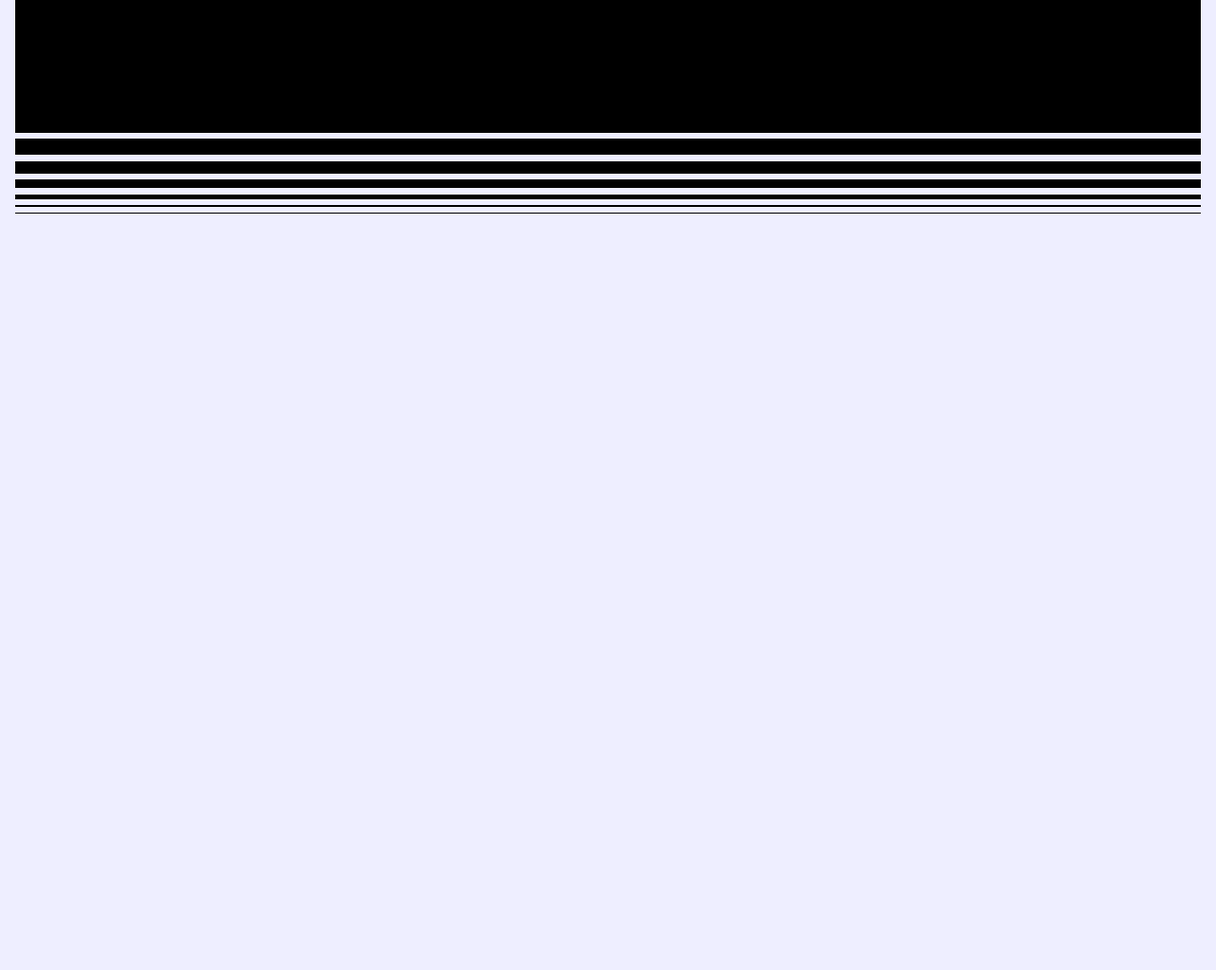
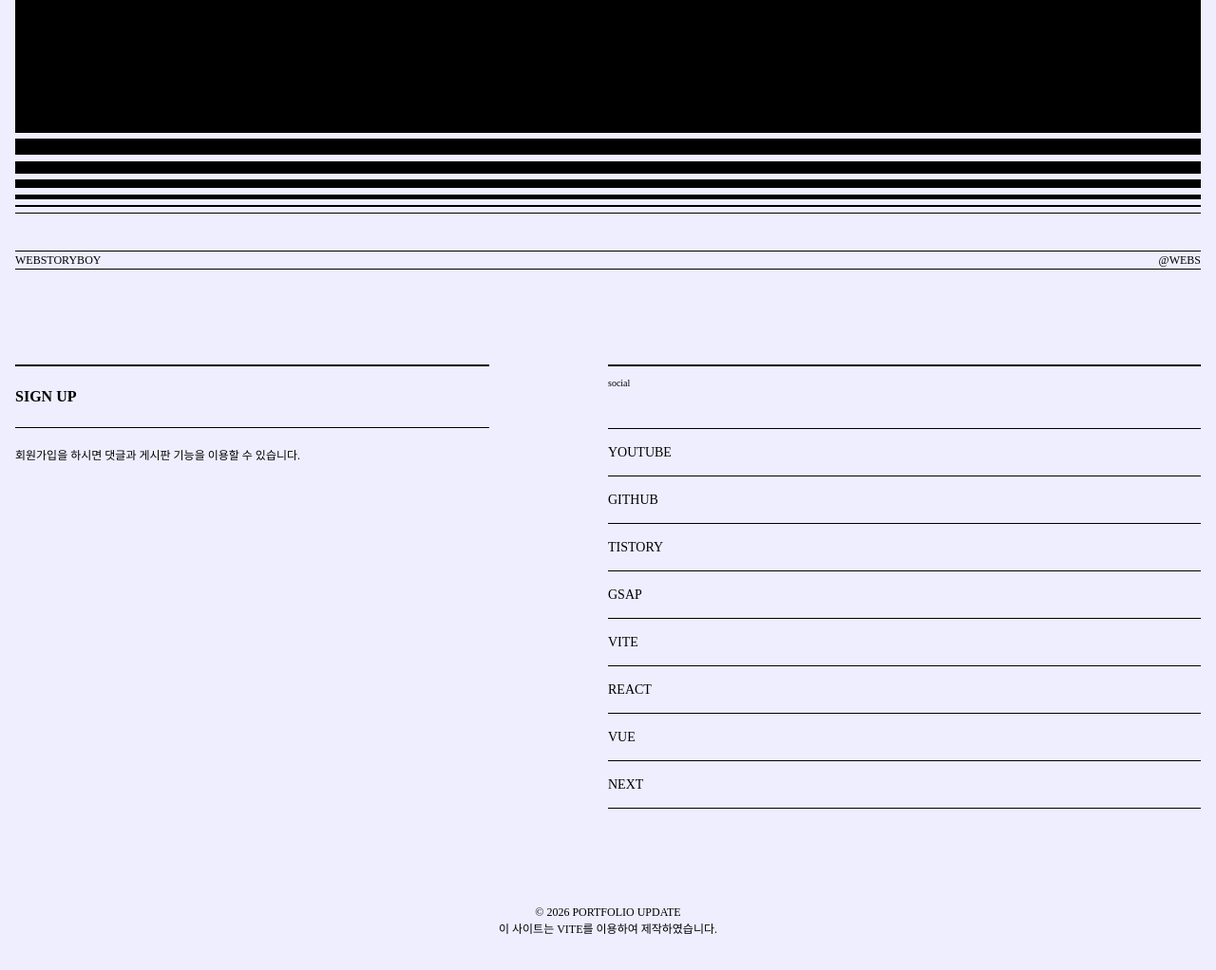
Before and after one commit to eugeniayu99/vite-project, a website built with Vite: page src/index.html in a window 1280 px wide. Shown: the part 7455-8477 px from the top of the page at 95% size. Before the commit the page ends 7703 px from the top, so only its background shows below. Built offline with nearby package versions, Linux system fonts and the light colour scheme; files whose address does not match are found by name; a web font is replaced by a local one.

Commit message:
푸터영역 완료

```diff
--- a/src/assets/css/section/footer.css
+++ b/src/assets/css/section/footer.css
@@ -1,3 +1,91 @@
 #footer {
+    font-family: var(--mainKor-font);
+}
+.footer__inner {
+    padding: 16px;
+}
+.footer__text {
+    font-size: 12px;
+    text-transform: uppercase;
+    border-top: 1px solid var(--black);
+    border-bottom: 1px solid var(--black);
+    display: flex;
+    justify-content: space-between;
+}
+.footer__info {
+    display: flex;
+    justify-content: space-between;
+    margin: 100px 0;
+}
+.footer__info .left {
+    width: 40%;
+}
+.footer__info .left .title {
+    border-top: 2px solid var(--black);
+    border-bottom: 1px solid var(--black);
+    padding: 20px 0;
+    text-transform: uppercase;
+    font-weight: 700;
+    background: url(../../img/arrow.svg) no-repeat right 20px;
+    transition: all 0.3s;
+}
+.footer__info .left .title:hover {
+    background-color: var(--black400);
+    padding-left: 10px;
+    border-color: transparent;
+}
+.footer__info .left .desc {
+    font-size: 12px;
+    padding-top: 20px;
+}
+.footer__info .right {
+    width: 50%;
+}
+.footer__info .right h3 {
+    border-top: 2px solid var(--black);
+    font-size: 10px;
+    margin-bottom: 40px;
+    padding-top: 10px;
+}
+.footer__info .right ul {
+    border-top: 1px solid var(--black);
+}
+.footer__info .right li {
+    border-bottom: 1px solid var(--black);
+}
+.footer__info .right li a {
+    padding: 14px 0;
+    font-size: 14px;
+    display: inline-block;
+    text-transform: uppercase;
+}
+.footer__info .right li em {
+    font-size: 12px;
+    padding-left: 10px;
+    opacity: 0;
+    transition: all 0.3s;
+}
+.footer__info .right li:hover em {
+    opacity: 1;
+}
+.footer__right {
+    text-align: center;
+    text-transform: uppercase;
+    font-size: 12px;
+    margin-bottom: 20px;
+}
 
+@media (max-width: 800px){
+    .footer__info {
+        flex-direction: column;
+    }
+    .footer__info .left {
+        width: 100%;
+    }
+    .footer__info .left .desc {
+        margin-bottom: 40px;
+    }
+    .footer__info .right {
+        width: 100%;
+    }
 }
--- a/src/index.html
+++ b/src/index.html
@@ -378,7 +378,61 @@
     <!-- //main -->
 
     <footer id="footer" role="contentinfo">
-
+        <div class="footer__inner">
+            <h2 class="footer__text">
+                <div>webstoryboy</div>
+                <div>@webs</div>
+            </h2>
+            <div class="footer__info">
+                <div class="left">
+                    <div class="title">
+                        <a href="#">sign up</a>
+                    </div>
+                    <p class="desc">회원가입을 하시면 댓글과 게시판 기능을 이용할 수 있습니다.</p>
+                </div>
+                <div class="right">
+                    <h3>social</h3>
+                    <ul>
+                        <li>
+                            <a href="https://www.youtube.com/@Webstoryboy">youtube</a>
+                            <em>유튜브에 오시면 더 많은 강의를 볼 수 있습니다.</em>
+                        </li>
+                        <li>
+                            <a href="https://github.com/webstoryboy">github</a>
+                            <em>깃헙에 들어오시면 모든 소스를 볼 수 있습니다.</em>
+                        </li>
+                        <li>
+                            <a href="https://webstoryboy.co.kr">tistory</a>
+                            <em>티스토리에 들어오시면 좋은 정보 볼 수 있습니다.</em>
+                        </li>
+                        <li>
+                            <a href="https://www.youtube.com/playlist?list=PL4UVBBIc6giL8-6jvrClimg0cFL-Muqiq">gsap</a>
+                            <em>GSAP를 공부하시고 오면 도움이 됩니다.</em>
+                        </li>
+                        <li>
+                            <a href="https://github.com/webstoryboy/port2023-vite">vite</a>
+                            <em>비트 강의도 곧 오픈 예정입니다.</em>
+                        </li>
+                        <li>
+                            <a href="https://github.com/webstoryboy/port2023-react">react</a>
+                            <em>리액트 강의도 곧 오픈 예정입니다.</em>
+                        </li>
+                        <li>
+                            <a href="https://github.com/webstoryboy/port2023-vue">vue</a>
+                            <em>뷰 강의도 곧 오픈 예정입니다.</em>
+                        </li>
+                        <li>
+                            <a href="https://github.com/webstoryboy/port2023-next">next</a>
+                            <em>넥스트 강의도 곧 오픈 예정입니다.</em>
+                        </li>
+                    </ul>
+                </div>
+            </div>
+            <div class="footer__right">
+                &copy; 2026 portfolio update<br />
+                이 사이트는 Vite를 이용하여 제작하였습니다.
+            </div>
+        </div>
     </footer>
     <!-- footer -->
 
```
